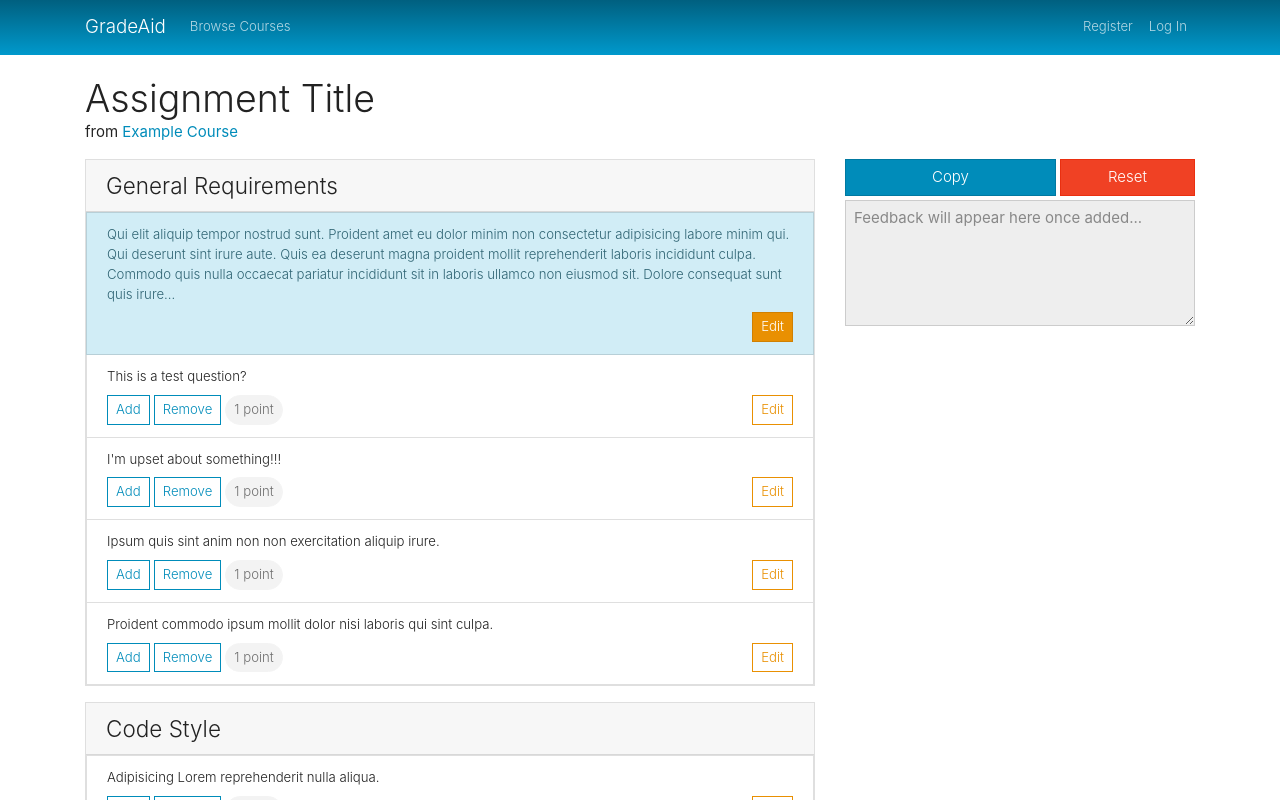
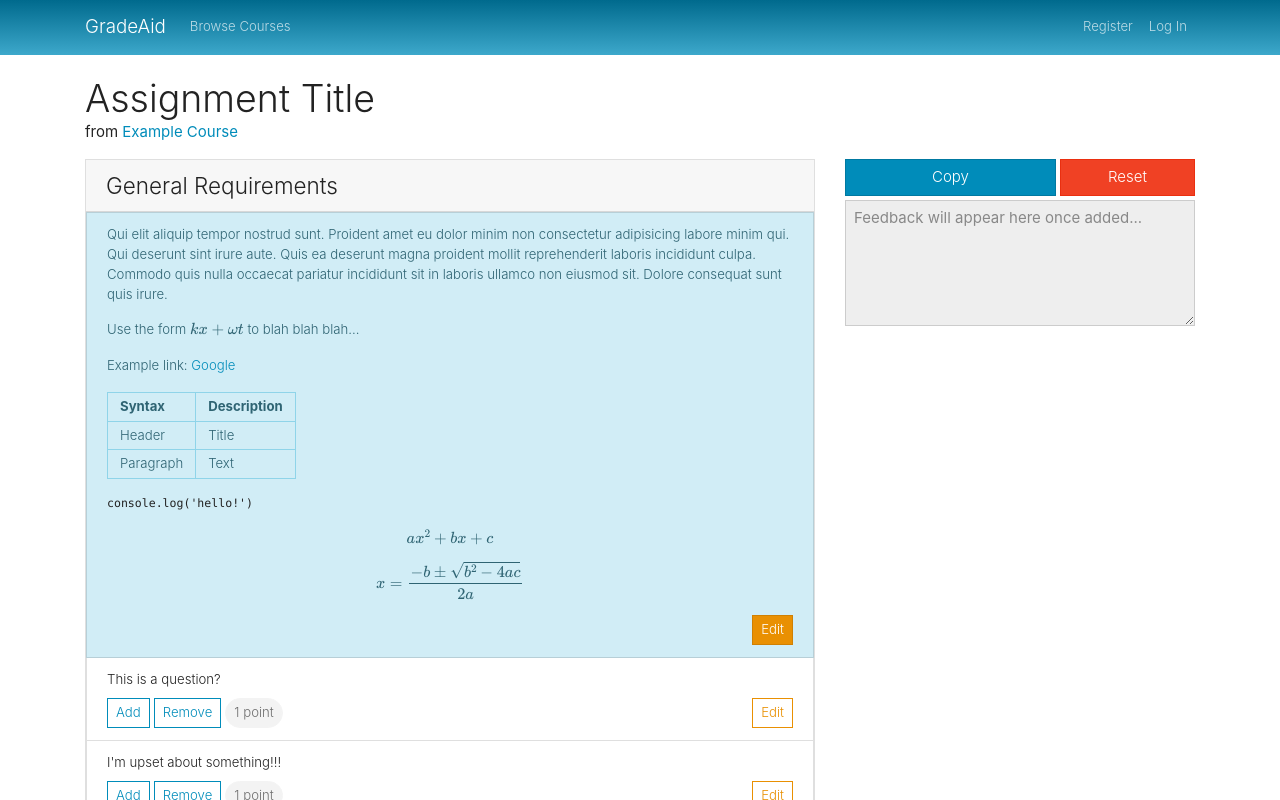
Before and after one commit to erik-jenkins/gradeaid_ui, a React (Create React App) app: page /courses/1/assignments/1 in a window 1280 px wide. Shown: the top 800 px of the page. Built offline with nearby package versions, Linux system fonts and the light colour scheme.

Commit message:
add markdown and mathjax

```diff
--- a/package.json
+++ b/package.json
@@ -17,6 +17,7 @@
     "bootstrap": "^4.5.0",
     "bootswatch": "^4.5.0",
     "lorem-ipsum": "^2.0.3",
+    "marked": "^1.1.1",
     "moment": "^2.27.0",
     "node-sass": "^4.14.1",
     "react": "^16.13.1",
@@ -26,6 +27,7 @@
     "react-redux": "^7.2.0",
     "react-router-dom": "^5.2.0",
     "react-scripts": "3.4.1",
+    "sanitize-html": "^1.27.1",
     "typescript": "~3.8.2"
   },
   "scripts": {
@@ -48,5 +50,9 @@
       "last 1 firefox version",
       "last 1 safari version"
     ]
+  },
+  "devDependencies": {
+    "@types/marked": "^1.1.0",
+    "@types/sanitize-html": "^1.23.3"
   }
 }
--- a/public/index.html
+++ b/public/index.html
@@ -39,5 +39,20 @@
       To begin the development, run `npm start` or `yarn start`.
       To create a production bundle, use `npm run build` or `yarn build`.
     -->
+    <script>
+      MathJax = {
+        tex: {
+          inlineMath: [
+            ['$', '$'],
+            ['\\(', '\\)'],
+          ],
+        },
+      };
+    </script>
+    <script
+      id="MathJax-script"
+      async
+      src="https://cdn.jsdelivr.net/npm/mathjax@3/es5/tex-chtml.js"
+    ></script>
   </body>
 </html>
--- a/src/components/Crit/Crit.scss
+++ b/src/components/Crit/Crit.scss
@@ -1,3 +1,7 @@
+@import '~bootswatch/dist/yeti/variables';
+@import '~bootstrap/scss/functions';
+@import '~bootstrap/scss/variables';
+
 .crit-controls {
   display: flex;
   justify-content: space-between;
@@ -6,3 +10,19 @@
 .crit-pointvalue {
   border-radius: 50px !important;
 }
+
+.crit-text {
+  & > :last-child {
+    margin-bottom: 0;
+  }
+
+  td,
+  th {
+    border: 1px solid theme-color-level('info', -4);
+    padding: 0.25rem 0.75rem;
+  }
+
+  table {
+    margin-bottom: 1rem;
+  }
+}
--- a/src/components/Crit/Crit.tsx
+++ b/src/components/Crit/Crit.tsx
@@ -1,7 +1,9 @@
+import marked from 'marked';
 import React from 'react';
 import { Draggable } from 'react-beautiful-dnd';
 import { Button, ListGroup } from 'react-bootstrap';
 import { useDispatch, useSelector } from 'react-redux';
+import sanitizeHtml from 'sanitize-html';
 import { RootState } from '../../app/store';
 import './Crit.scss';
 import { addFeedbackCrit, removeFeedbackCrit } from './critsSlice';
@@ -30,6 +32,13 @@ const Crit: React.FC<CritProps> = ({ id, index }: CritProps) => {
     return '';
   };
 
+  const parseAndSanitize = (text: string): string => {
+    const dirty = marked(text);
+    return sanitizeHtml(dirty, {
+      allowedTags: sanitizeHtml.defaults.allowedTags.concat(['h1', 'h2']),
+    });
+  };
+
   return (
     <Draggable draggableId={crit.id} index={index}>
       {(provided, snapshot) => (
@@ -40,7 +49,12 @@ const Crit: React.FC<CritProps> = ({ id, index }: CritProps) => {
           ref={provided.innerRef}
           className="crit"
         >
-          <div className="crit-text">{crit.text}</div>
+          <div
+            className="crit-text"
+            dangerouslySetInnerHTML={{
+              __html: parseAndSanitize(crit.text),
+            }}
+          ></div>
           <div className="crit-controls mt-2">
             <div className="crit-add-remove">
               {!crit.isComment && (
--- a/src/components/Crit/critsSlice.ts
+++ b/src/components/Crit/critsSlice.ts
@@ -15,18 +15,38 @@ interface CritsState {
   feedbackCritIds: string[];
 }
 
+const exampleComment = `
+${loremIpsum({ count: 1, units: 'paragraph' })}
+
+Use the form $kx + \\omega t$ to blah blah blah...
+
+Example link: [Google](https://google.com/)
+
+| Syntax      | Description |
+| ----------- | ----------- |
+| Header      | Title       |
+| Paragraph   | Text        |
+
+\`\`\`
+console.log('hello!')
+\`\`\`
+
+$$ax^2 + bx + c$$
+$$x = \\frac{-b \\pm \\sqrt{b^2 - 4ac}}{2a}$$
+`;
+
 const initialState: CritsState = {
   critsById: {
     'crit-1': {
       id: 'crit-1',
-      text: loremIpsum({ count: 1, units: 'paragraph' }) + '..',
+      text: exampleComment,
       pointValue: 1,
       occurs: 0,
       isComment: true,
     },
     'crit-2': {
       id: 'crit-2',
-      text: 'This is a test question?',
+      text: 'This is a question?',
       pointValue: 1,
       occurs: 0,
       isComment: false,
--- a/src/components/Navbar/Navbar.scss
+++ b/src/components/Navbar/Navbar.scss
@@ -1,8 +1,12 @@
+@import '~bootswatch/dist/yeti/variables';
+@import '~bootstrap/scss/functions';
+@import '~bootstrap/scss/variables';
+
 .navbar {
   margin-bottom: 1.6em;
   background: linear-gradient(
     180deg,
-    hsl(195, 100%, 25%),
-    hsla(195, 100%, 40%, 1)
+    theme-color-level('primary', 3),
+    theme-color-level('primary', -3)
   );
 }
```
Also changed, not shown: 1 other file (tests, documents, lock files or other folders).
